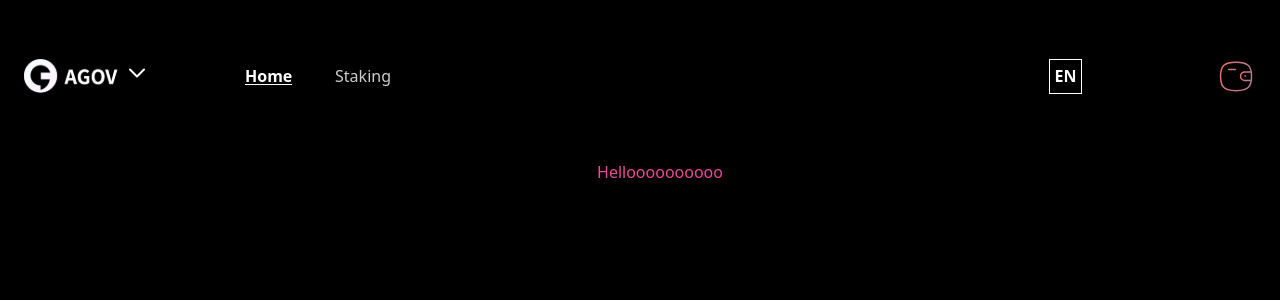
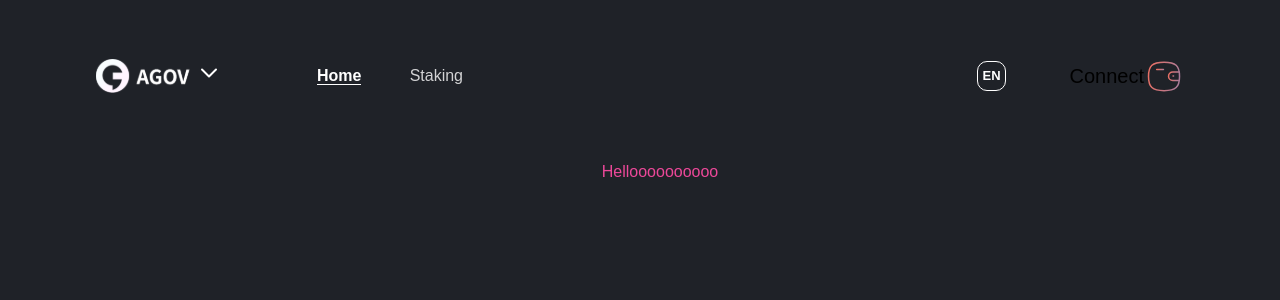
Before and after one commit to saeidghani/club-rare-landing, a Next.js app: page / in a window 1280 px wide. Shown: the top 300 px of the page. Built offline with nearby package versions, Linux system fonts and the light colour scheme.

Commit message:
modified tailwind config purge

```diff
--- a/layout/Header.js
+++ b/layout/Header.js
@@ -173,7 +173,7 @@ function Header() {
         open={connectWalletOpen}
         onCloseModal={() => setConnectWalletOpen(false)}
       />
-      <header className="flex justify-between items-center px-6 py-14 md:px-25 md:py-15">
+      <header className="flex justify-between items-center px-6 py-14 md:px-24 md:py-14">
         <div
           className="flex justify-between items-center w-full"
           style={{ maxWidth: 367 }}
--- a/pages/_app.js
+++ b/pages/_app.js
@@ -6,4 +6,4 @@ function MyApp({ Component, pageProps }) {
   return <Component {...pageProps} />
 }
 
-export default MyApp
+export default MyApp;
--- a/tailwind.config.js
+++ b/tailwind.config.js
@@ -1,8 +1,113 @@
+const defaultTheme = require("tailwindcss/defaultTheme");
+
 module.exports = {
-  purge: ['./pages/**/*.{js,ts,jsx,tsx}', './components/**/*.{js,ts,jsx,tsx}'],
+  purge: [
+    './pages/**/*.{js,ts,jsx,tsx}',
+    './components/**/*.{js,ts,jsx,tsx}',
+    './layout/**/*.{js,ts,jsx,tsx}',
+  ],
   darkMode: false, // or 'media' or 'class'
   theme: {
-    extend: {},
+    fontFamily: {
+      sans: ["Nunito", "sans-serif"],
+    },
+    container: {
+      center: true,
+    },
+    extend: {
+      fontFamily: {
+        Ubuntu: ["Ubuntu", "sans-serif"],
+      },
+      colors: {
+        black: "#1F2228",
+        darkGray: "#36393E",
+      },
+      fontSize: {
+        8: "0.5rem",
+        10: "0.625rem",
+        11: "0.6875rem",
+        12: "0.75rem",
+        13: "0.8125rem",
+        14: "0.875rem",
+        15: "0.9375rem",
+        16: "1rem",
+        18: "1.125rem",
+        20: "1.25rem",
+        22: "1.375rem",
+        24: "1.5rem",
+        26: "1.625rem",
+        32: "2rem",
+        34: "2.125rem",
+      },
+      borderRadius: {
+        4: "4px",
+        10: "10px",
+        12: "12px",
+        16: "16px",
+        24: "24px",
+        30: "30px",
+        32: "32px",
+        40: "40px",
+        50: "50px",
+      },
+      borderWidth: {
+        "1.5px": "1.5px",
+      },
+      opacity: {},
+      spacing: {
+        4.5: "1.125rem",
+        5.5: "1.375rem",
+        6.5: "1.625rem",
+        7.5: "1.875rem",
+        8.5: "2.125rem",
+        9.5: "2.375rem",
+        10.5: "2.625rem",
+        11.5: "2.875rem",
+        12: "3rem",
+        13: "3.25rem",
+        15: "3.75rem",
+        17: "4.25rem",
+        18: "4.5rem",
+        19: "4.75rem",
+        21: "5.25rem",
+        22: "5.5rem",
+        23: "5.75rem",
+        24: "6rem",
+        25: "6.25rem",
+        26: "6.5rem",
+        30: "7.5rem",
+        31: "7.75rem",
+        36: "9rem",
+        42: "10.5rem",
+        100: "25rem",
+        120: "30rem",
+        140: "35rem",
+        160: "40rem",
+        200: "50rem",
+        "483px": "483px",
+      },
+      maxWidth: {
+        284: "284px",
+      },
+      minWidth: {
+        360: "360px",
+        300: "300px",
+      },
+      maxHeight: { 55: "55px" },
+      borderWidth: {
+        6: "6px",
+      },
+      screens: {},
+      lineHeight: {
+        12: "3rem",
+        14: "3.5rem",
+        16: "4rem",
+      },
+    },
+    screens: {
+      xs: "475px",
+      ...defaultTheme.screens,
+    },
   },
   variants: {
     extend: {},
```
